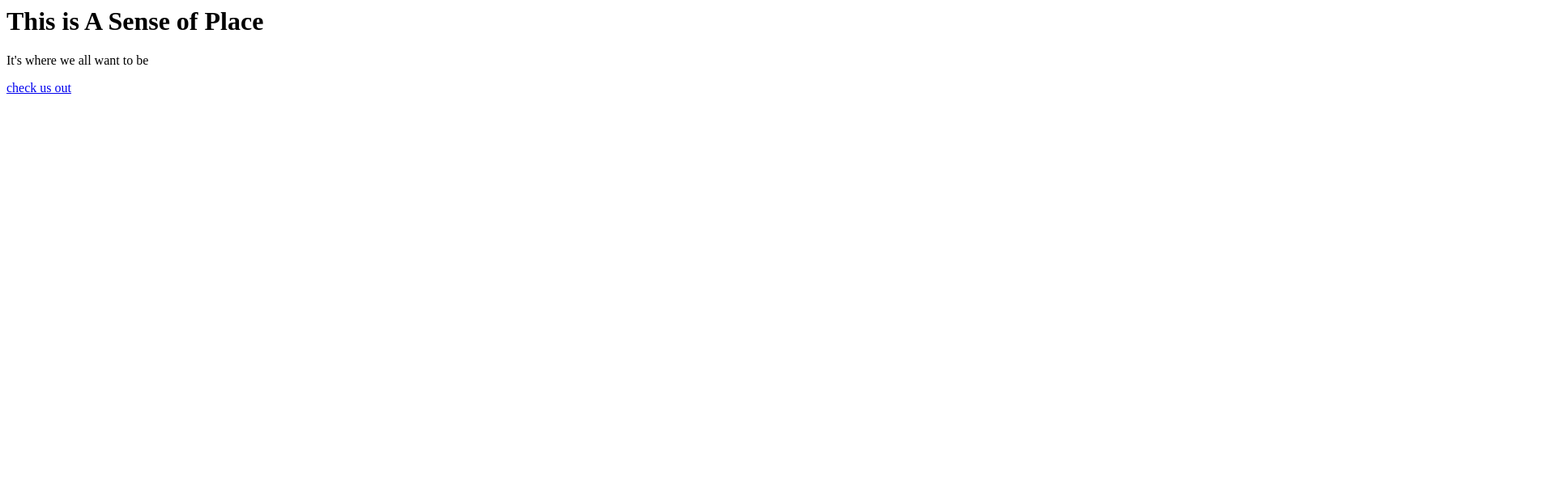
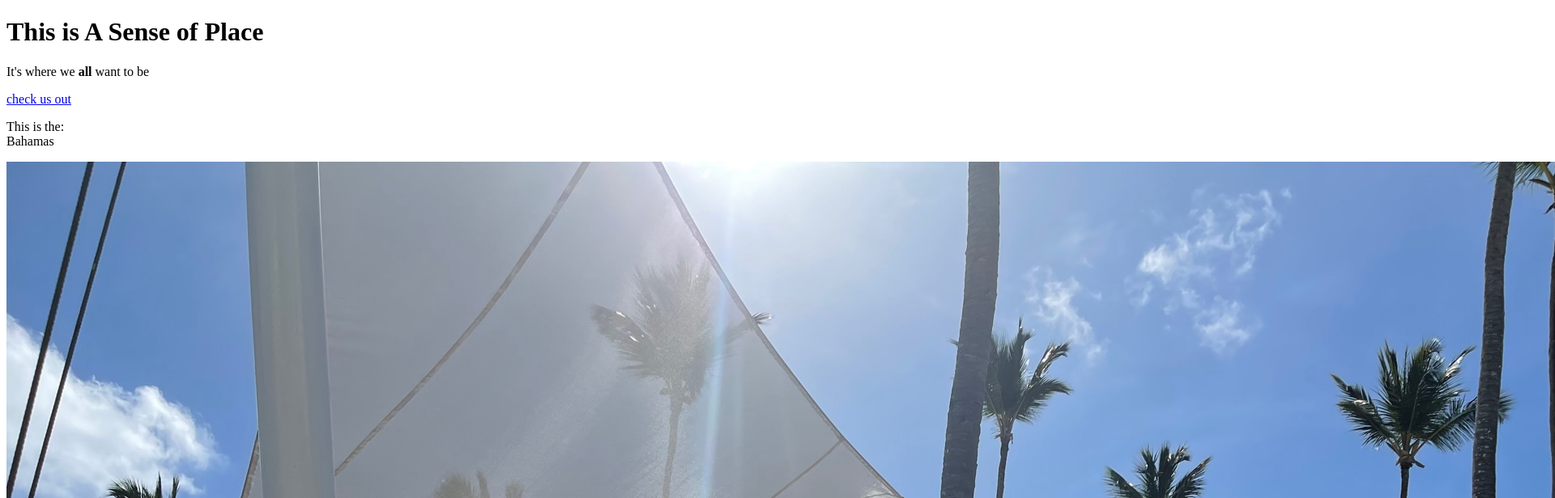
Before and after one commit to neilhartley/Cartoon-Hero, a plain HTML site: page test.html in a window 1280 px wide. Shown: the top 616 px of the page at 81% size, 1920 px wide, since content can reach past the window. Drawn offline with Linux system fonts and the light colour scheme.

Commit message:
Added image and a few more elements

```diff
--- a/test.html
+++ b/test.html
@@ -1,3 +1,14 @@
-<h1>This is A Sense of Place</h1>
-<p>It's where we all want to be</p>
-<a href="https://asop.substack.com" target="_blank" title="Take me there!">check us out</a>
+<!DOCTYPE html>
+<html>
+<head>
+	<title>A Sense of Place</title>
+</head>
+<body>
+	<h1>This is A Sense of Place</h1>
+	<p>It's where we <b>all</b> want to be</p>
+	<a href="https://asop.substack.com" target="_blank" title="Take me there!">check us out</a>
+	<p>This is the:<br>
+	Bahamas</p>
+	<img src="img/IMG_0595.jpg">
+</body>
+</html>
```
Also changed, not shown: img/IMG_0595.jpg (added), 1 other file.
